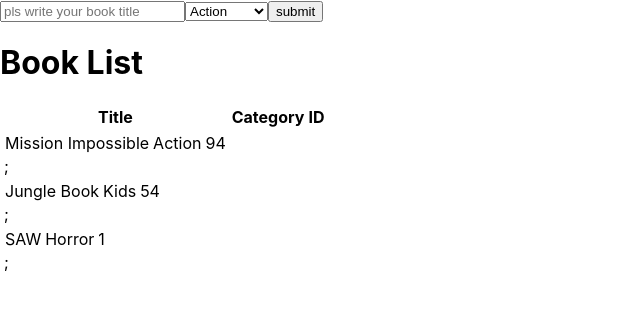
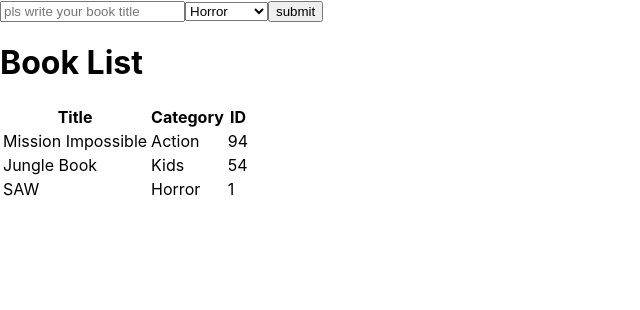
Before and after one commit to chinweokwu/BookStore-CMS, a React (Create React App) app: page / in a window 1280 px wide. Shown: the top 310 px of the page, without its empty margins (0-640 px from the left). Built offline with nearby package versions, Linux system fonts and the light colour scheme.

Commit message:
add remove button

```diff
--- a/package.json
+++ b/package.json
@@ -12,6 +12,8 @@
     "react-redux": "^7.2.2",
     "react-scripts": "4.0.3",
     "redux": "^4.0.5",
+    "redux-devtools-extension": "^2.13.9",
+    "redux-logger": "^3.0.6",
     "web-vitals": "^1.1.0"
   },
   "scripts": {
--- a/src/components/Book.js
+++ b/src/components/Book.js
@@ -2,23 +2,13 @@
 import React from 'react';
 import PropTypes from 'prop-types';
 
-// eslint-disable-next-line arrow-body-style
-const Book = ({ book }) => {
-  return (
-    <div>
-      <table>
-        <thead>
+const Book = ({ book }) => (
   <tr>
     <td>{book.title}</td>
     <td>{book.category}</td>
     <td>{book.id}</td>
   </tr>
-          ;
-        </thead>
-      </table>
-    </div>
 );
-};
 
 Book.propTypes = {
   book: PropTypes.object.isRequired,
--- a/src/containers/bookform.js
+++ b/src/containers/bookform.js
@@ -1,12 +1,37 @@
-import React from 'react';
+import React, { useState } from 'react';
+import { connect } from 'react-redux';
+// import PropTypes from 'prop-types';
+import { createBook } from '../actions';
 
 const BookForm = () => {
   const categories = ['Action', 'Biography', 'History', 'Horror', 'Kids', 'Learning', 'Sci-Fi'];
+  const [book, setBook] = useState({
+    title: '',
+    category: 'Horror',
+  });
+
+  const handleChange = ({ target }) => {
+    setBook(state => ({
+      ...state,
+      [target.name]: target.value,
+      id: Math.floor(Math.random() * 100) + 1,
+    }));
+  };
+  // console.log(handleChange());
+
+  const handleSubmit = e => {
+    e.preventDefault();
+    createBook(book);
+    setBook({
+      title: '',
+      category: 'Horror',
+    });
+  };
 
   return (
     <form>
-      <input type="text" placeholder="pls write your book title" />
-      <select>
+      <input type="text" placeholder="pls write your book title" name="title" value={book.title} onChange={handleChange} />
+      <select type="text" onChange={handleChange} value={book.category} name="category" required>
         {
           categories.map(cat => (
             <option key={categories.indexOf(cat)} value={cat}>
@@ -17,11 +42,19 @@
           ))
         }
       </select>
-      <button type="button" value="submit">
+      <button type="button" value="submit" onClick={handleSubmit}>
         submit
       </button>
     </form>
   );
 };
 
-export default BookForm;
+const mapDispatchToProps = dispatch => ({
+  createBook: book => dispatch(createBook(book)),
+});
+
+// BookForm.propTypes = {
+//   createBook: PropTypes.func.isRequired,
+// };
+
+export default connect(null, mapDispatchToProps)(BookForm);
--- a/src/containers/booklist.js
+++ b/src/containers/booklist.js
@@ -2,8 +2,14 @@
 import React from 'react';
 import { connect } from 'react-redux';
 import Book from '../components/Book';
+import { removeBook } from '../actions';
 
-const BookList = ({ dataBook }) => (
+const BookList = ({ dataBook, removeBook }) => {
+  const handleRemoveBook = book => {
+    removeBook(book);
+  };
+
+  return (
     <div>
       <h1>Book List</h1>
       <table>
@@ -14,17 +20,31 @@
             <th>ID</th>
           </tr>
         </thead>
-      {dataBook.map(book => <Book key={book.id} book={book} />)}
+        <tbody>
+          {dataBook.map(book => (
+            <Book
+              key={book.id}
+              book={book}
+              handleRemoveBook={handleRemoveBook}
+            />
+          ))}
+        </tbody>
       </table>
     </div>
   );
+};
 
 const mapStateToProps = state => ({
   dataBook: state.books,
 });
 
+const mapDispatchToProps = dispatch => ({
+  removeBook: book => { dispatch(removeBook(book)); },
+});
+
 BookList.propTypes = {
   dataBook: PropTypes.arrayOf(PropTypes.object).isRequired,
+  removeBook: PropTypes.func.isRequired,
 };
 
-export default connect(mapStateToProps)(BookList);
+export default connect(mapStateToProps, mapDispatchToProps)(BookList);
--- a/src/index.js
+++ b/src/index.js
@@ -1,13 +1,15 @@
 import React from 'react';
 import ReactDOM from 'react-dom';
 import './index.css';
-import { createStore } from 'redux';
+import { createStore, applyMiddleware } from 'redux';
 import { Provider } from 'react-redux';
+import logger from 'redux-logger';
+import { composeWithDevTools } from 'redux-devtools-extension';
 import App from './components/App';
 import rootReducer from './reducers/index';
 import reportWebVitals from './reportWebVitals';
 
-const bookStore = createStore(rootReducer);
+const bookStore = createStore(rootReducer, composeWithDevTools(applyMiddleware(logger)));
 
 ReactDOM.render(
   <React.StrictMode>
```
Also changed, not shown: 1 other file (tests, documents, lock files or other folders). Lines whose indentation alone changed are shown as unchanged.
